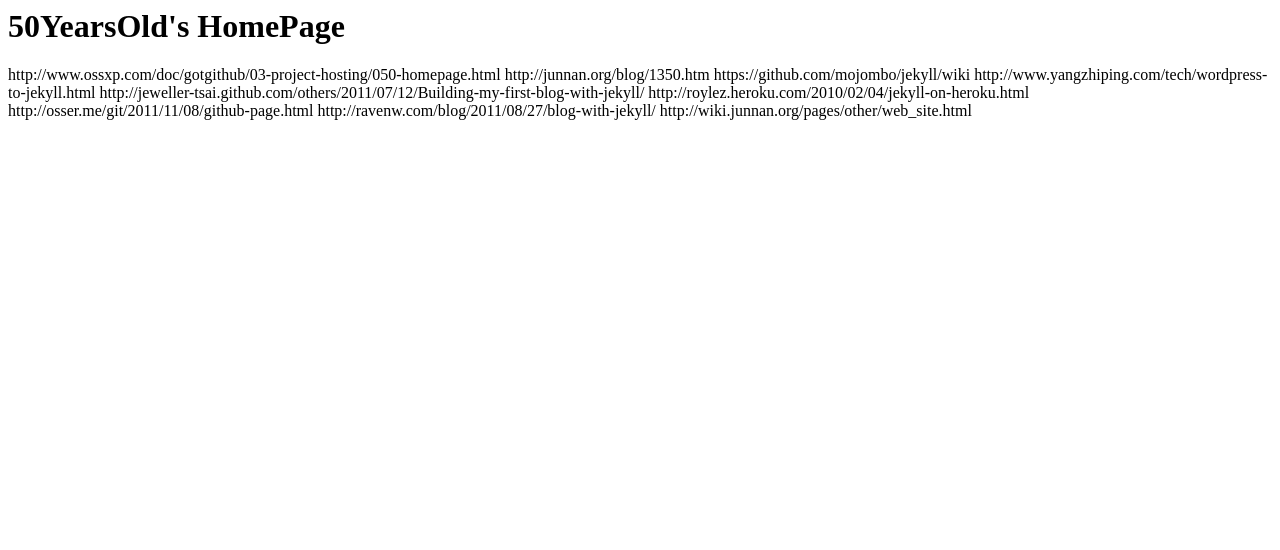
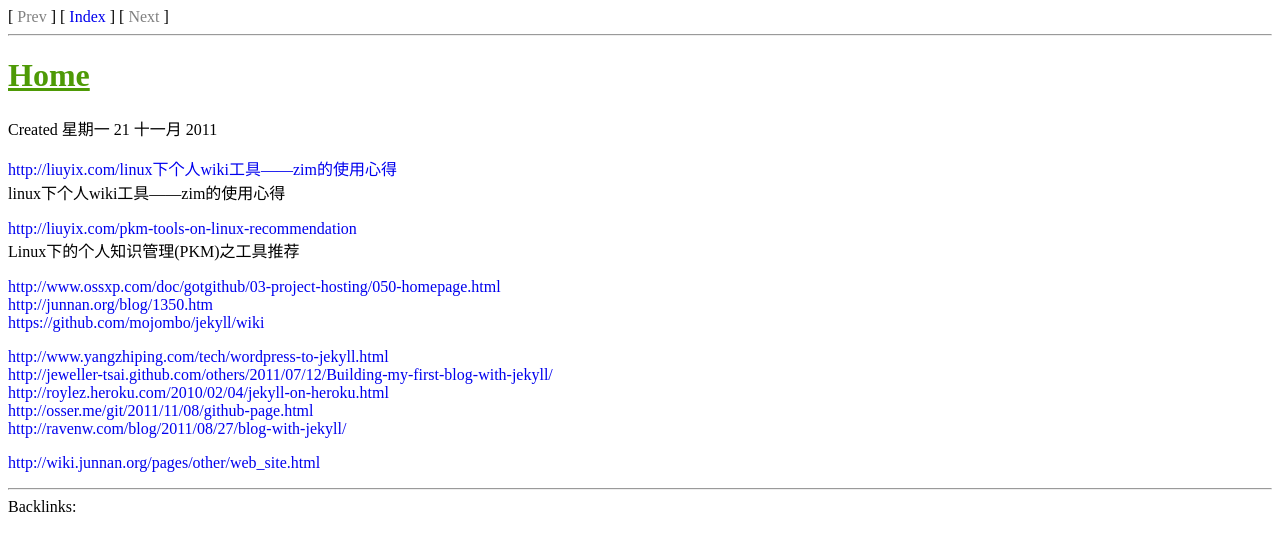
Before and after one commit to 50yearsold/50yearsold.github.com, a plain HTML site: page index.html in a window 1280 px wide. Drawn offline with Linux system fonts and the light colour scheme.

Commit message:
Converted from zim wiki

```diff
--- a/index.html
+++ b/index.html
@@ -1,13 +1,89 @@
-<h1>50YearsOld's HomePage</h1>
+<!DOCTYPE HTML PUBLIC "-//W3C//DTD HTML 4.01 Transitional//EN" "http://www.w3.org/TR/html4/loose.dtd">
+<html>
+	<head>
+		<meta http-equiv="Content-Type" content="text/html; charset=UTF-8">
+		<title></title>
+		<meta name='Generator' content='Zim 0.47'>
+		<style type='text/css'>
+			a          { text-decoration: none      }
+			a:hover    { text-decoration: underline }
+			a:active   { text-decoration: underline }
+			strike     { color: grey                }
+			u          { text-decoration: none;
+			             background-color: yellow   }
+			tt         { color: #2e3436;            }
+			pre        { color: #2e3436;
+			             margin-left: 20px          }
+			h1         { text-decoration: underline;
+			             color: #4e9a06             }
+			h2         { color: #4e9a06             }
+			h3         { color: #4e9a06             }
+			h4         { color: #4e9a06             }
+			h5         { color: #4e9a06             }
+			span.insen { color: grey                }
+		</style>
+	</head>
+	<body>
 
-http://www.ossxp.com/doc/gotgithub/03-project-hosting/050-homepage.html
-http://junnan.org/blog/1350.htm
-https://github.com/mojombo/jekyll/wiki
+<!-- Header -->
 
-http://www.yangzhiping.com/tech/wordpress-to-jekyll.html
-http://jeweller-tsai.github.com/others/2011/07/12/Building-my-first-blog-with-jekyll/
-http://roylez.heroku.com/2010/02/04/jekyll-on-heroku.html
-http://osser.me/git/2011/11/08/github-page.html
-http://ravenw.com/blog/2011/08/27/blog-with-jekyll/
+	[ <span class='insen'>Prev</span> ]
 
-http://wiki.junnan.org/pages/other/web_site.html
+			[ <a href='/'>Index</a> ]
+
+	[ <span class='insen'>Next</span> ]
+
+<!-- End Header -->
+
+<hr />
+
+<!-- Wiki content -->
+
+<h1>Home</h1>
+
+<p>
+Created 星期一 21 十一月 2011<br>
+</p>
+
+<p>
+<a href="http://liuyix.com/linux下个人wiki工具——zim的使用心得" title="http://liuyix.com/linux下个人wiki工具——zim的使用心得">http://liuyix.com/linux下个人wiki工具——zim的使用心得</a><br>
+linux下个人wiki工具——zim的使用心得<br>
+</p>
+
+<p>
+<a href="http://liuyix.com/pkm-tools-on-linux-recommendation" title="http://liuyix.com/pkm-tools-on-linux-recommendation">http://liuyix.com/pkm-tools-on-linux-recommendation</a><br>
+Linux下的个人知识管理(PKM)之工具推荐<br>
+</p>
+
+<p>
+<a href="http://www.ossxp.com/doc/gotgithub/03-project-hosting/050-homepage.html" title="http://www.ossxp.com/doc/gotgithub/03-project-hosting/050-homepage.html">http://www.ossxp.com/doc/gotgithub/03-project-hosting/050-homepage.html</a><br>
+<a href="http://junnan.org/blog/1350.htm" title="http://junnan.org/blog/1350.htm">http://junnan.org/blog/1350.htm</a><br>
+<a href="https://github.com/mojombo/jekyll/wiki" title="https://github.com/mojombo/jekyll/wiki">https://github.com/mojombo/jekyll/wiki</a><br>
+</p>
+
+<p>
+<a href="http://www.yangzhiping.com/tech/wordpress-to-jekyll.html" title="http://www.yangzhiping.com/tech/wordpress-to-jekyll.html">http://www.yangzhiping.com/tech/wordpress-to-jekyll.html</a><br>
+<a href="http://jeweller-tsai.github.com/others/2011/07/12/Building-my-first-blog-with-jekyll/" title="http://jeweller-tsai.github.com/others/2011/07/12/Building-my-first-blog-with-jekyll/">http://jeweller-tsai.github.com/others/2011/07/12/Building-my-first-blog-with-jekyll/</a><br>
+<a href="http://roylez.heroku.com/2010/02/04/jekyll-on-heroku.html" title="http://roylez.heroku.com/2010/02/04/jekyll-on-heroku.html">http://roylez.heroku.com/2010/02/04/jekyll-on-heroku.html</a><br>
+<a href="http://osser.me/git/2011/11/08/github-page.html" title="http://osser.me/git/2011/11/08/github-page.html">http://osser.me/git/2011/11/08/github-page.html</a><br>
+<a href="http://ravenw.com/blog/2011/08/27/blog-with-jekyll/" title="http://ravenw.com/blog/2011/08/27/blog-with-jekyll/">http://ravenw.com/blog/2011/08/27/blog-with-jekyll/</a><br>
+</p>
+
+<p>
+<a href="http://wiki.junnan.org/pages/other/web_site.html" title="http://wiki.junnan.org/pages/other/web_site.html">http://wiki.junnan.org/pages/other/web_site.html</a><br>
+</p>
+
+
+<!-- End wiki content -->
+
+<hr />
+
+<!-- Backlinks -->
+
+	Backlinks:
+
+<!-- End Backlinks -->
+
+	</body>
+
+</html>
```
